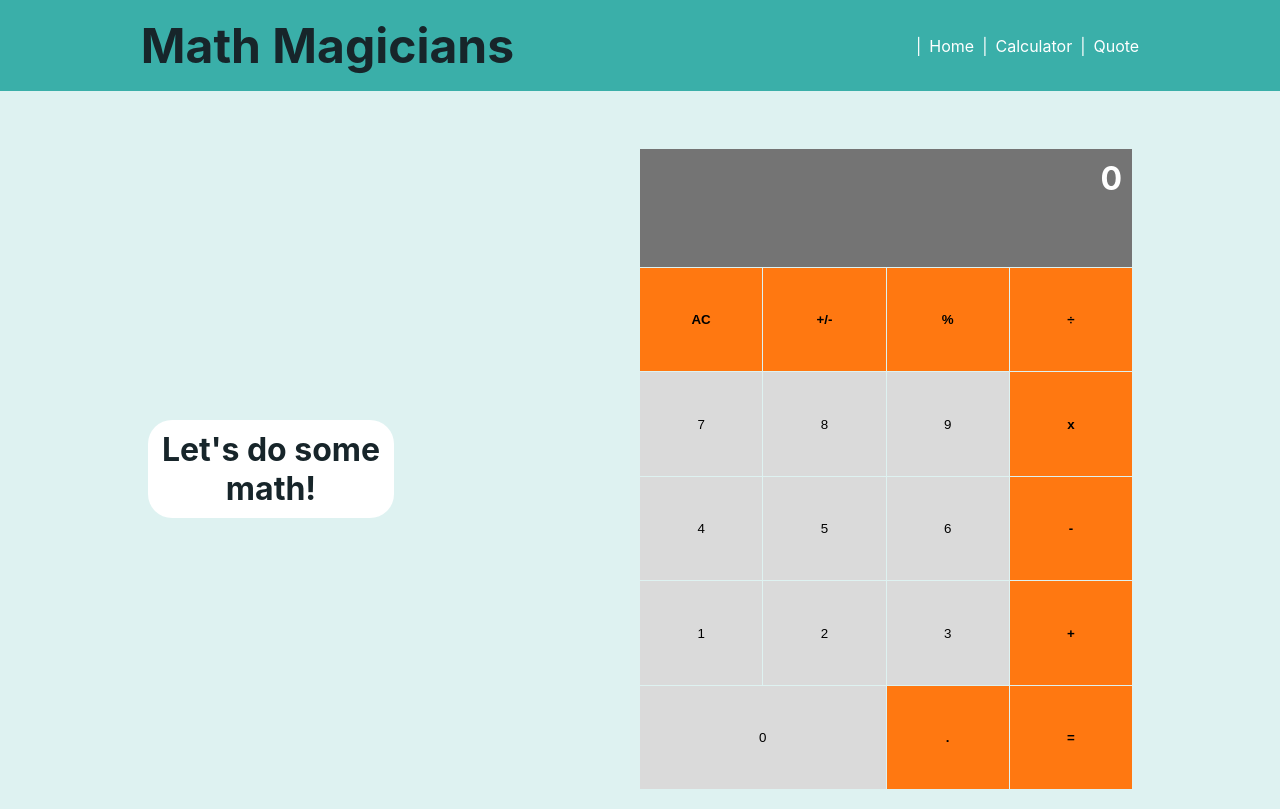
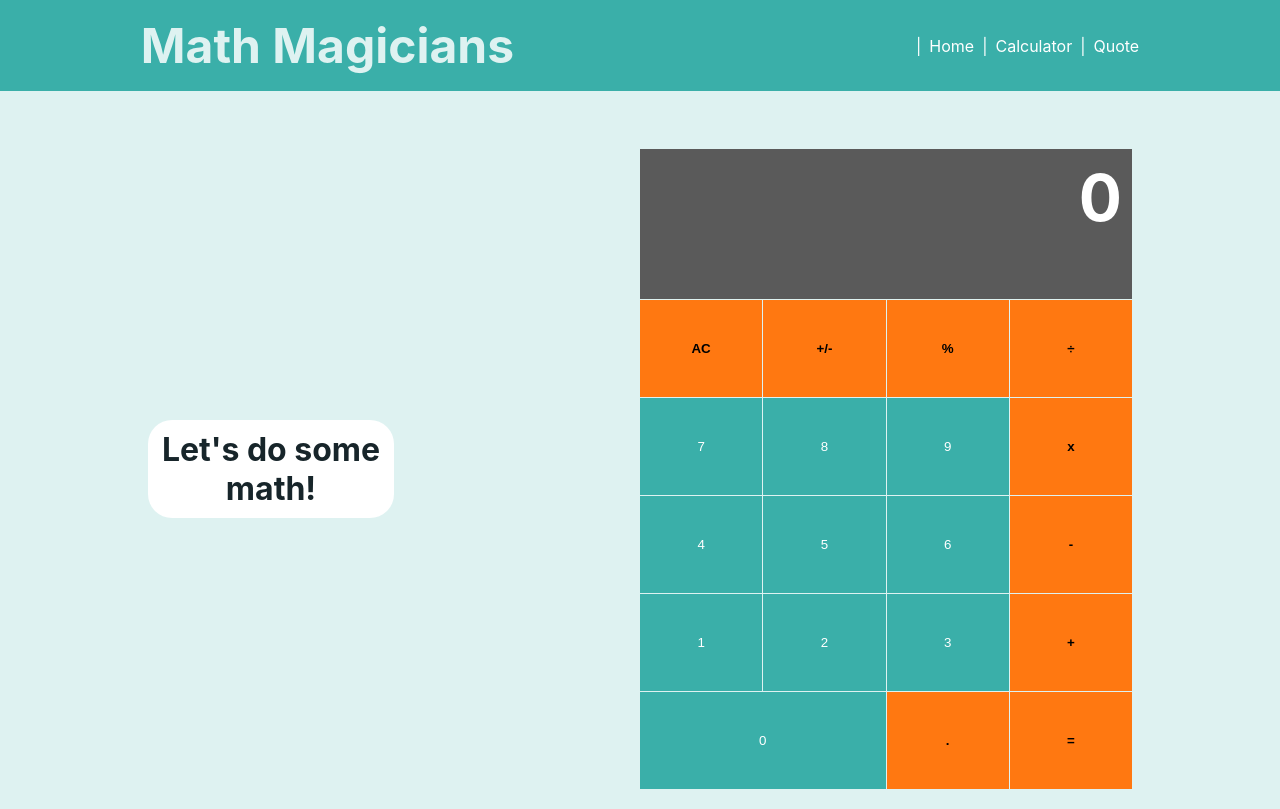
Before and after one commit to Andyveloper/math-magicians, a React (Create React App) app: page /calculator in a window 1280 px wide. Built offline with nearby package versions, Linux system fonts and the light colour scheme.

Commit message:
Adjust style and sizing, fix text

```diff
--- a/src/assets/scss/modules/_navbar.scss
+++ b/src/assets/scss/modules/_navbar.scss
@@ -37,7 +37,7 @@
 .title {
   h1 {
     font-size: 3rem;
-    color: $text-color;
+    color: $background-color;
   }
   margin-right: auto;
 }
--- a/src/assets/scss/modules/_quote.scss
+++ b/src/assets/scss/modules/_quote.scss
@@ -3,11 +3,12 @@
 .quote {
   margin: 3% 10% 0;
   &-title {
-    font-size: 3rem;
+    font-size: 4rem;
     color: $text-color;
   }
   &-text {
-    font-size: 1.3rem;
+    font-size: 2rem;
     color: $text-color;
+    padding-top: 5rem;
   }
 }
--- a/src/assets/scss/modules/buttonStyles.scss
+++ b/src/assets/scss/modules/buttonStyles.scss
@@ -10,13 +10,13 @@ $button-padding: 15px;
 }
 
 .calculator-display {
-  font-size: 2rem;
+  font-size: 4rem;
   font-weight: bold;
   text-align: right;
   padding: 10px;
   border: 1px;
   grid-column: 1 / span 4;
-  background-color: darken($number-color, 30%);
+  background-color: darken($number-color, 40%);
   color: $display-color;
 }
 
@@ -31,8 +31,11 @@ $button-padding: 15px;
 }
 
 .number {
-  background-color: lighten($number-color, 10%);
+  background-color: $background-color-nav;
   padding: $button-padding;
+  &[value] {
+    color: white;
+  }
 
   &:hover {
     opacity: 0.6;
--- a/src/components/Navigation.js
+++ b/src/components/Navigation.js
@@ -85,7 +85,7 @@ const Quote = () => {
 
   return (
     <div className="quote">
-      <h2 className="quote-title">Welcome to the Math Magicians</h2>
+      <h2 className="quote-title">Your Daily Math Quote</h2>
       <p className="quote-text">
         {text}
       </p>
```
